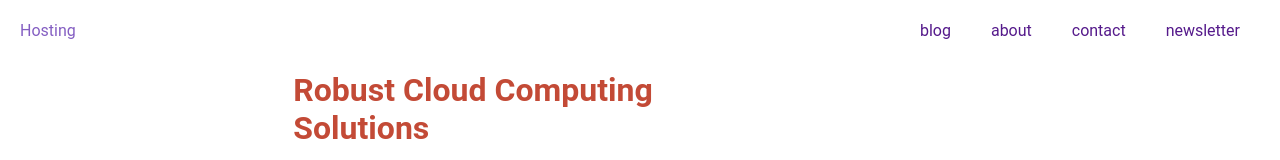
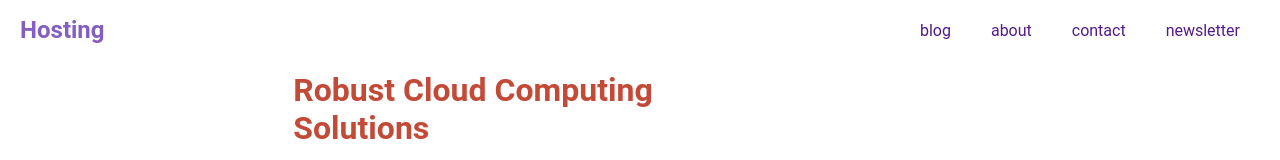
Before and after one commit to shifu-kobby/Hosting, an Angular app: page / in a window 1280 px wide. Shown: the top 160 px of the page. Built offline with nearby package versions, Linux system fonts and the light colour scheme; what angular-svg-icon would draw is missing.

Commit message:
logo update

```diff
--- a/src/app/components/navbar/navbar.component.html
+++ b/src/app/components/navbar/navbar.component.html
@@ -1,7 +1,7 @@
 <div class="nav">
-  <div class="navLogo">
+  <h2 class="navLogo">
     Hosting
-  </div>
+  </h2>
   <div class="navLinks">
     <a href="" class="navLink">blog</a>
     <a href="" class="navLink">about</a>
```
